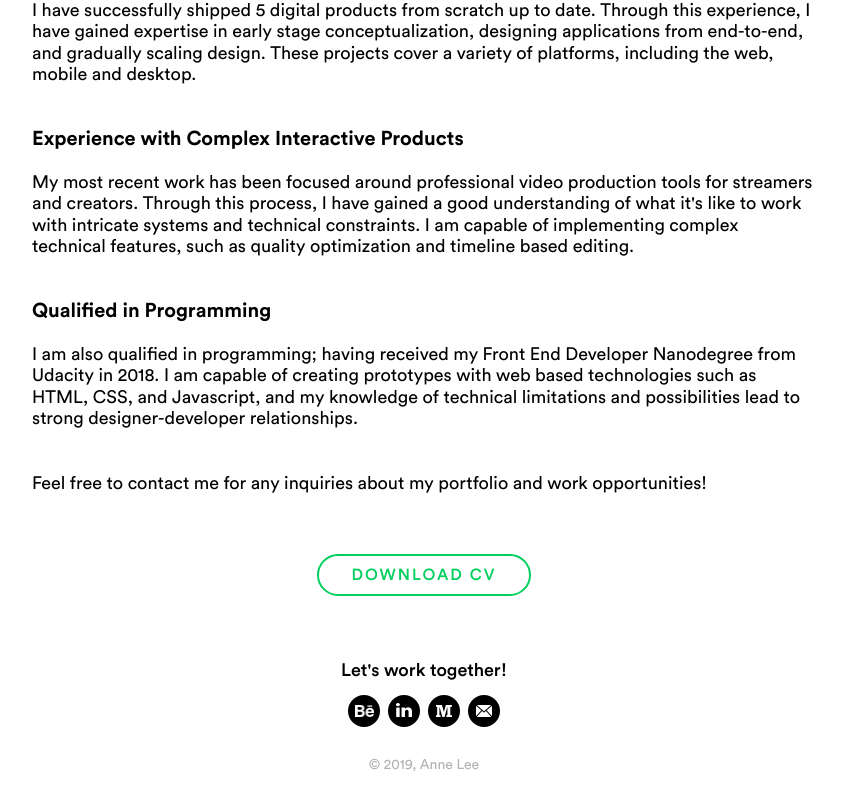
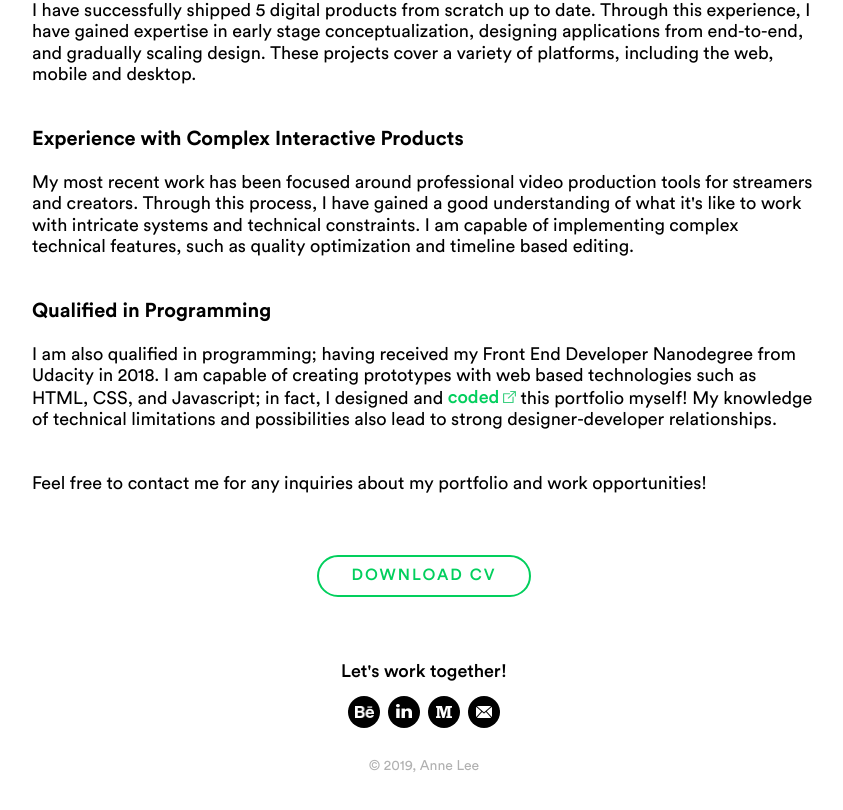
Before and after one commit to hermy0211/portfolio, a React (Create React App) app: page /#/about in a window 1280 px wide. Shown: the part 1069-1879 px from the top of the page, without its empty margins (216-1059 px from the left). Built offline with nearby package versions, Linux system fonts and the light colour scheme.

Commit message:
Added link for Github portfolio repository

```diff
--- a/src/About.js
+++ b/src/About.js
@@ -4,10 +4,12 @@ import './App.css';
 import './Responsive.css';
 import profile from "./img/profile.png";
 import resume from "./Resume_Anne Lee.pdf";
+import link from "./img/link-icon.svg"
 
 class About extends Component {
   state = {
-    hamburgerState: "off"
+    hamburgerState: "off",
+    link: link
   }
 
   componentDidMount() {
@@ -98,7 +100,7 @@ class About extends Component {
                 </div>
                 <div data-aos="">
                   <span className="about-title">Qualified in Programming</span><br/><br/>
-                  I am also qualified in programming; having received my Front End Developer Nanodegree from Udacity in 2018. I am capable of creating prototypes with web based technologies such as HTML, CSS, and Javascript, and my knowledge of technical limitations and possibilities lead to strong designer-developer relationships.<br/><br/><br/>
+                  I am also qualified in programming; having received my Front End Developer Nanodegree from Udacity in 2018. I am capable of creating prototypes with web based technologies such as HTML, CSS, and Javascript; in fact, I designed and <a href="https://github.com/hermy0211/portfolio" target="_blank" rel="noopener noreferrer">coded<img className="link-icon" src={this.state.link} alt="Link Icon"/></a> this portfolio myself! My knowledge of technical limitations and possibilities also lead to strong designer-developer relationships.<br/><br/><br/>
                   Feel free to contact me for any inquiries about my portfolio and work opportunities!
                 </div>
               </div>
--- a/src/App.css
+++ b/src/App.css
@@ -588,6 +588,27 @@
 .about-title {
   font-family: circular-std-bold, Arial, sans-serif;
   font-size: 20px;
+}
+
+.about-content a:link,
+.about-content a:visited {
+  font-family: circular-std-medium, Arial, sans-serif;
+  text-decoration: none;
+  color: #02CF5D;
+}
+
+.about-content a:hover {
+  color: #000000;
+  text-decoration: none;
+  filter: brightness(0%);
+}
+
+.about-content img {
+  padding-left: 4px;
+  padding-top: 4px;
+  filter: invert(47%) sepia(79%) saturate(300%) hue-rotate(95deg) brightness(119%) contrast(112%);
+  width: 0.7em;
+  height: 0.7em;
 }
 
 .about-resume {
```
Also changed, not shown: src/img/link-icon.svg (added).
